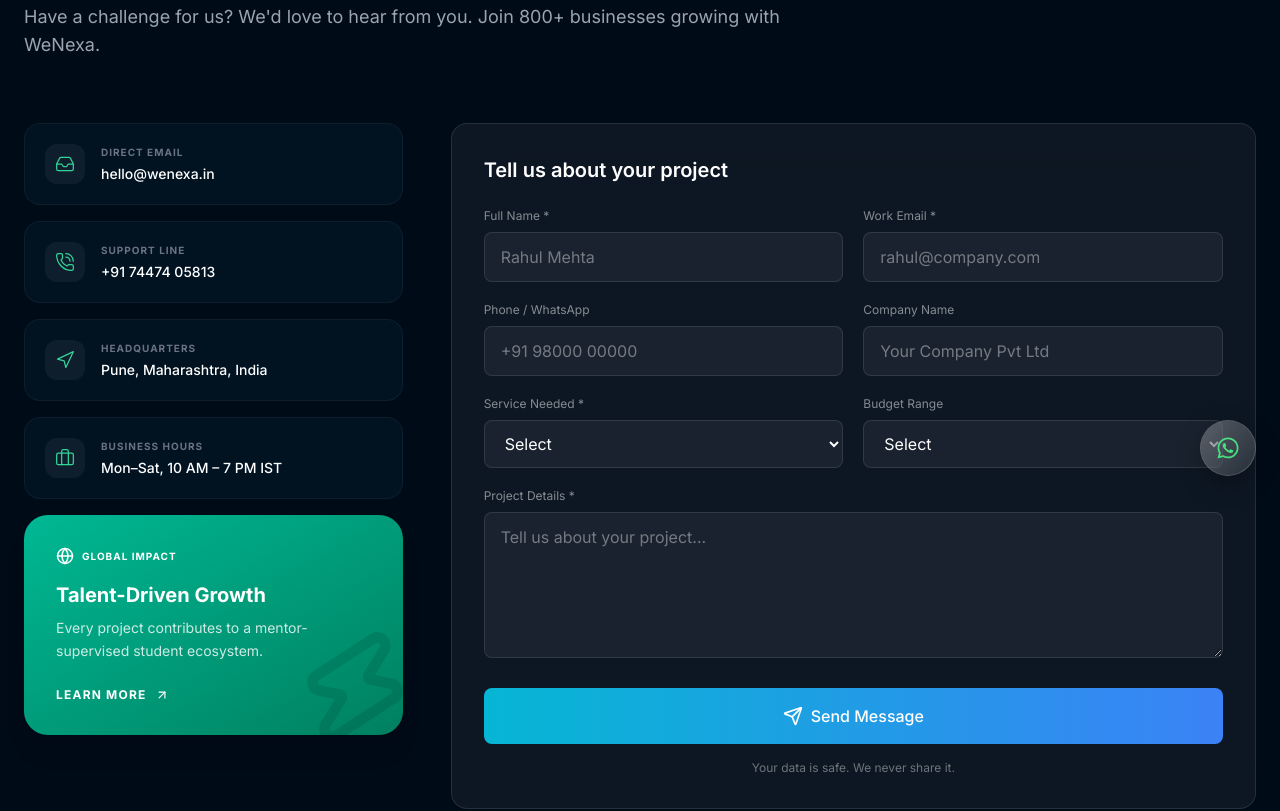
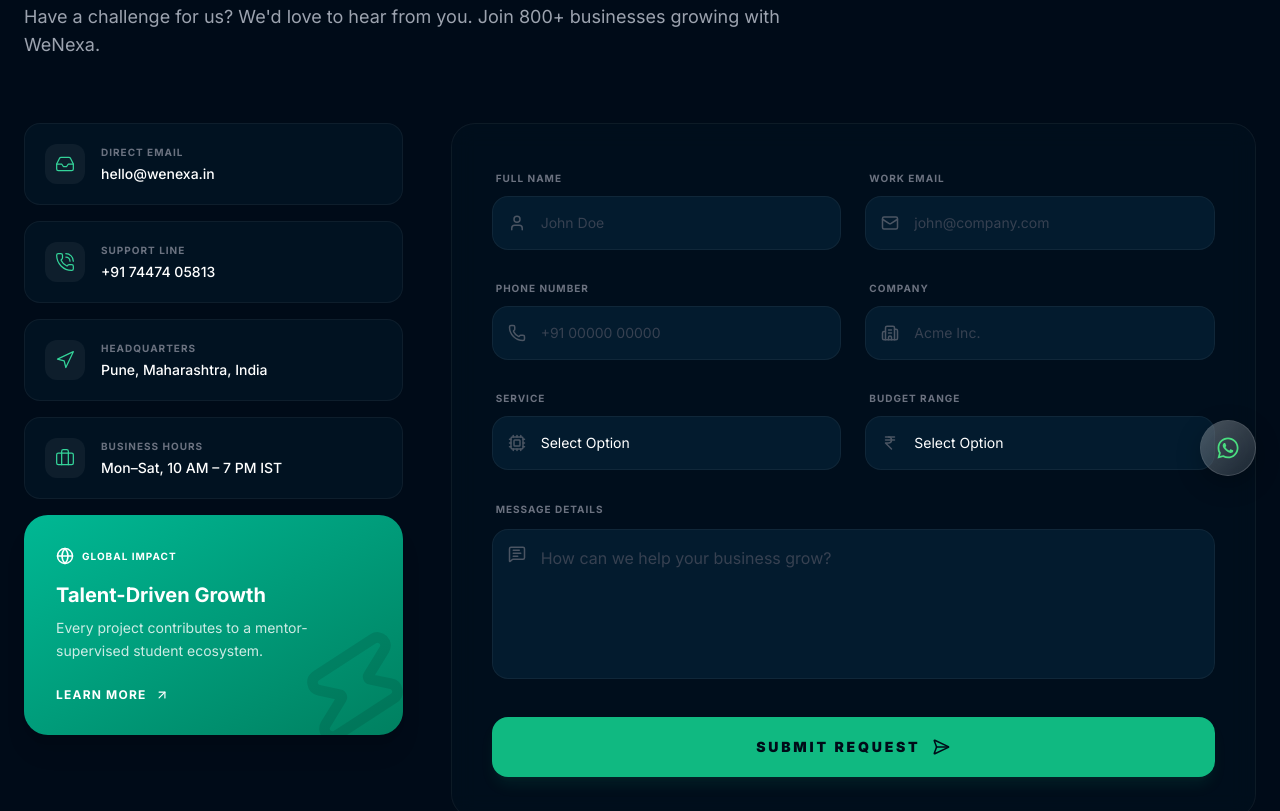
Before and after one commit to weinternpune/WeNexa-Tech, a React (Vite) app in the folder Frontend/: page /contact in a window 1280 px wide. Shown: the part 300-1111 px from the top of the page. Built offline with nearby package versions, Linux system fonts and the light colour scheme.

Commit message:
Refactor ContactForm with improved structure and animations

```diff
--- a/Frontend/src/pages/Contact/ContactForm.jsx
+++ b/Frontend/src/pages/Contact/ContactForm.jsx
@@ -1,200 +1,118 @@
 'use client'
 import { useState } from 'react'
-import { Send, CheckCircle, AlertCircle } from 'lucide-react'
-
-const services = [
-  'Web Development',
-  'Mobile App Development',
-  'AI Automation',
-  'IT Support & Managed',
-  'Custom Software',
-  'SaaS Product',
-  'Other',
-]
-
-const budgets = [
-  'Under ₹1 Lakh',
-  '₹1L – ₹5L',
-  '₹5L – ₹20L',
-  '₹20L – ₹50L',
-  '₹50L+',
-  'Discuss later',
-]
+import { motion } from 'framer-motion'
+import {
+  User,
+  Mail,
+  Phone,
+  Building2,
+  Cpu,
+  IndianRupee,
+  MessageSquareText,
+  SendHorizontal,
+  CheckCircle2,
+  AlertTriangle
+} from 'lucide-react'
 
 export default function ContactForm() {
-  const [form, setForm] = useState({
-    name: '',
-    email: '',
-    phone: '',
-    company: '',
-    service: '',
-    budget: '',
-    message: '',
-  })
+  const [form, setForm] = useState({ name: '', email: '', phone: '', company: '', service: '', budget: '', message: '' })
+  const [status, setStatus] = useState('idle')
 
-  const [status, setStatus] = useState('idle')
-  const [errorMessage, setErrorMessage] = useState('')
-
-  const handleChange = (e) => {
-    setForm({ ...form, [e.target.name]: e.target.value })
-  }
-
-
-  const handleSubmit = async (e) => {
+  const handleSubmit = (e) => {
     e.preventDefault()
     setStatus('sending')
-    setErrorMessage('')
-
-    try {
-      const res = await fetch('http://localhost:5000/api/contact', {
-        method: 'POST',
-        headers: { 'Content-Type': 'application/json' },
-        body: JSON.stringify(form),
-      })
-
-      const data = await res.json()
-
-      if (res.ok && data.success) {
-        setStatus('success')
-        setForm({
-          name: '',
-          email: '',
-          phone: '',
-          company: '',
-          service: '',
-          budget: '',
-          message: '',
-        })
-      } else {
-        setStatus('error')
-        setErrorMessage(data.message || 'Something went wrong')
-      }
-    } catch (error) {
-      console.error('Submit error:', error)
-      setStatus('error')
-      setErrorMessage('Cannot connect to server. Please try again later.')
-    }
+    setTimeout(() => setStatus('success'), 1500)
   }
 
   if (status === 'success') {
     return (
-      <div className="bg-white/5 border border-white/10 rounded-2xl p-12 flex flex-col items-center justify-center text-center min-h-[420px] backdrop-blur-xl">
-        <CheckCircle className="w-16 h-16 text-green-400 mb-6" />
-        <h3 className="text-white font-semibold text-2xl mb-3">
-          Message Sent!
-        </h3>
-        <p className="text-white/60 max-w-sm mb-6 leading-relaxed">
-          We've received your request. Our team will reach out within 24 hours.
-          Check your email for confirmation.
-        </p>
-        <button
-          onClick={() => setStatus('idle')}
-          className="px-6 py-3 rounded-lg border border-white/10 text-white/80 hover:bg-white/10 transition"
-        >
-          Send Another Message
-        </button>
-      </div>
+      <motion.div
+        initial={{ opacity: 0, scale: 0.95 }}
+        animate={{ opacity: 1, scale: 1 }}
+        className="bg-[#011221] border border-emerald-500/30 rounded-3xl p-16 text-center flex flex-col items-center justify-center min-h-[500px]"
+      >
+        <div className="w-20 h-20 bg-emerald-500/10 rounded-full flex items-center justify-center mb-6">
+          <CheckCircle2 size={40} className="text-emerald-500" />
+        </div>
+        <h2 className="text-3xl font-bold text-white mb-4">Consultation Booked</h2>
+        <p className="text-gray-400 max-w-xs mb-8">Our solution architects will analyze your requirements and reach out within 24 hours.</p>
+        <button onClick={() => setStatus('idle')} className="text-emerald-400 font-bold text-xs uppercase tracking-widest hover:underline">Send another enquiry</button>
+      </motion.div>
     )
   }
 
   return (
-    <form
+    <motion.form
       onSubmit={handleSubmit}
-      className="bg-white/5 border border-white/10 rounded-2xl p-8 backdrop-blur-xl"
+      className="bg-[#011221]/50 border border-white/5 rounded-3xl p-8 md:p-10 backdrop-blur-md"
     >
-      <h2 className="text-white font-semibold text-xl mb-6">
-        Tell us about your project
-      </h2>
+      <div className="grid grid-cols-1 md:grid-cols-2 gap-6 mb-8">
+        <FormInput icon={User} label="Full Name" placeholder="John Doe" name="name" required onChange={(e) => setForm({...form, name: e.target.value})} />
+        <FormInput icon={Mail} label="Work Email" placeholder="john@company.com" type="email" required name="email" onChange={(e) => setForm({...form, email: e.target.value})} />
+        <FormInput icon={Phone} label="Phone Number" placeholder="+91 00000 00000" name="phone" onChange={(e) => setForm({...form, phone: e.target.value})} />
+        <FormInput icon={Building2} label="Company" placeholder="Acme Inc." name="company" onChange={(e) => setForm({...form, company: e.target.value})} />
 
-      {/* Error */}
-      {status === 'error' && (
-        <div className="flex items-center gap-3 bg-red-500/10 border border-red-500/20 rounded-lg px-4 py-3 mb-6 text-sm text-red-300">
-          <AlertCircle className="w-4 h-4 shrink-0" />
-          <span>{errorMessage || 'Something went wrong. Try again.'}</span>
-        </div>
-      )}
-
-      {/* Inputs */}
-      <div className="grid grid-cols-1 md:grid-cols-2 gap-5 mb-5">
-        <Input label="Full Name *" name="name" value={form.name} onChange={handleChange} placeholder="Rahul Mehta" />
-        <Input label="Work Email *" name="email" value={form.email} onChange={handleChange} placeholder="rahul@company.com" type="email" />
-        <Input label="Phone / WhatsApp" name="phone" value={form.phone} onChange={handleChange} placeholder="+91 98000 00000" />
-        <Input label="Company Name" name="company" value={form.company} onChange={handleChange} placeholder="Your Company Pvt Ltd" />
-
-        <Select label="Service Needed *" name="service" value={form.service} onChange={handleChange} options={services} />
-        <Select label="Budget Range" name="budget" value={form.budget} onChange={handleChange} options={budgets} />
+        <FormSelect icon={Cpu} label="Service" options={['Web Dev', 'AI Automation', 'Mobile Apps', 'IT Support']} />
+        <FormSelect icon={IndianRupee} label="Budget Range" options={['Under ₹1L', '₹1L - ₹5L', '₹5L+']} />
       </div>
 
-      {/* Textarea */}
-      <div className="mb-6">
-        <label className="block text-xs text-white/50 mb-2">
-          Project Details *
-        </label>
-        <textarea
-          name="message"
-          value={form.message}
-          onChange={handleChange}
-          required
-          rows={5}
-          placeholder="Tell us about your project..."
-          className="w-full bg-white/5 border border-white/10 text-white placeholder:text-white/40 rounded-lg px-4 py-3 focus:outline-none focus:ring-2 focus:ring-cyan-500/40 focus:border-cyan-500 transition"
-        />
+      <div className="mb-8">
+        <label className="text-[10px] font-bold text-gray-500 uppercase tracking-widest mb-3 block ml-1">Message Details</label>
+        <div className="relative">
+          <div className="absolute top-4 left-4 text-gray-600">
+            <MessageSquareText size={18} />
+          </div>
+          <textarea
+            required
+            placeholder="How can we help your business grow?"
+            className="w-full bg-[#031b2e] border border-white/5 text-white placeholder:text-gray-700 rounded-2xl pl-12 pr-6 py-4 min-h-[150px] focus:outline-none focus:border-emerald-500/50 transition-all resize-none"
+          />
+        </div>
       </div>
 
-      {/* Button */}
-      <button
-        type="submit"
-        disabled={status === 'sending'}
-        className="w-full flex items-center justify-center gap-2 py-4 rounded-lg bg-gradient-to-r from-cyan-500 to-blue-500 text-white font-medium hover:opacity-90 transition disabled:opacity-60"
+      <motion.button
+        whileHover={{ scale: 1.01 }}
+        whileTap={{ scale: 0.98 }}
+        className="w-full bg-emerald-500 text-[#000b18] py-5 rounded-2xl font-black text-sm uppercase tracking-[0.2em] flex items-center justify-center gap-3 shadow-lg shadow-emerald-500/10 hover:bg-emerald-400 transition-colors"
       >
-        {status === 'sending' ? (
-          <>
-            <div className="w-4 h-4 border-2 border-white/30 border-t-white rounded-full animate-spin" />
-            Sending...
-          </>
-        ) : (
-          <>
-            <Send className="w-5 h-5" />
-            Send Message
-          </>
+        {status === 'sending' ? 'Processing...' : (
+          <>Submit Request <SendHorizontal size={18} /></>
         )}
-      </button>
-
-      <p className="text-white/40 text-xs text-center mt-4">
-        Your data is safe. We never share it.
-      </p>
-    </form>
+      </motion.button>
+    </motion.form>
   )
 }
 
-function Input({ label, ...props }) {
+function FormInput({ icon: Icon, label, ...props }) {
   return (
-    <div>
-      <label className="block text-xs text-white/50 mb-2">{label}</label>
-      <input
-        {...props}
-        required={label.includes('*')}
-        className="w-full bg-white/5 border border-white/10 text-white placeholder:text-white/40 rounded-lg px-4 py-3 focus:outline-none focus:ring-2 focus:ring-cyan-500/40 focus:border-cyan-500 transition"
-      />
+    <div className="space-y-2">
+      <label className="text-[10px] font-bold text-gray-500 uppercase tracking-widest ml-1">{label}</label>
+      <div className="relative">
+        <div className="absolute left-4 top-1/2 -translate-y-1/2 text-gray-600 group-focus-within:text-emerald-500 transition-colors">
+          <Icon size={18} />
+        </div>
+        <input
+          {...props}
+          className="w-full bg-[#031b2e] border border-white/5 text-white placeholder:text-gray-700 rounded-2xl pl-12 pr-4 py-4 focus:outline-none focus:border-emerald-500/50 transition-all text-sm"
+        />
+      </div>
     </div>
   )
 }
 
-function Select({ label, options, ...props }) {
+function FormSelect({ icon: Icon, label, options }) {
   return (
-    <div>
-      <label className="block text-xs text-white/50 mb-2">{label}</label>
-      <select
-        {...props}
-        className="w-full bg-white/5 border border-white/10 text-white rounded-lg px-4 py-3 focus:outline-none focus:ring-2 focus:ring-cyan-500/40 focus:border-cyan-500 transition"
-      >
-        <option value="" disabled>Select</option>
-        {options.map((o) => (
-          <option key={o} value={o} className="text-black">
-            {o}
-          </option>
-        ))}
-      </select>
+    <div className="space-y-2">
+      <label className="text-[10px] font-bold text-gray-500 uppercase tracking-widest ml-1">{label}</label>
+      <div className="relative">
+        <div className="absolute left-4 top-1/2 -translate-y-1/2 text-gray-600">
+          <Icon size={18} />
+        </div>
+        <select className="w-full bg-[#031b2e] border border-white/5 text-white rounded-2xl pl-12 pr-4 py-4 focus:outline-none focus:border-emerald-500/50 transition-all text-sm appearance-none cursor-pointer">
+          <option value="">Select Option</option>
+          {options.map(o => <option key={o} value={o} className="bg-navy-950">{o}</option>)}
+        </select>
+      </div>
     </div>
   )
 }
```
